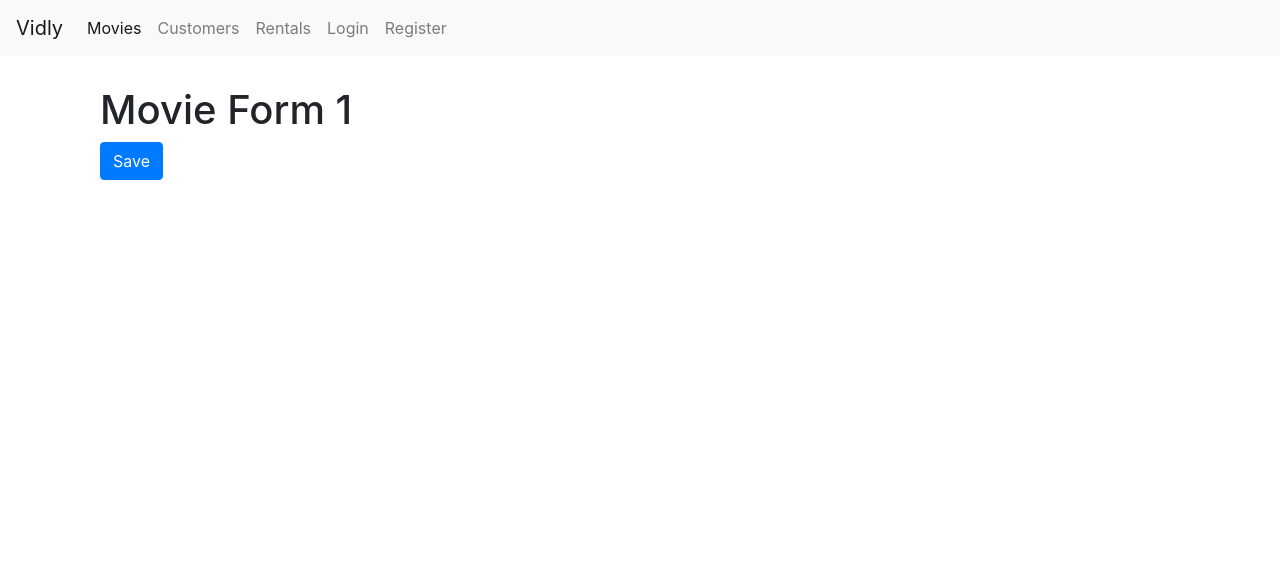
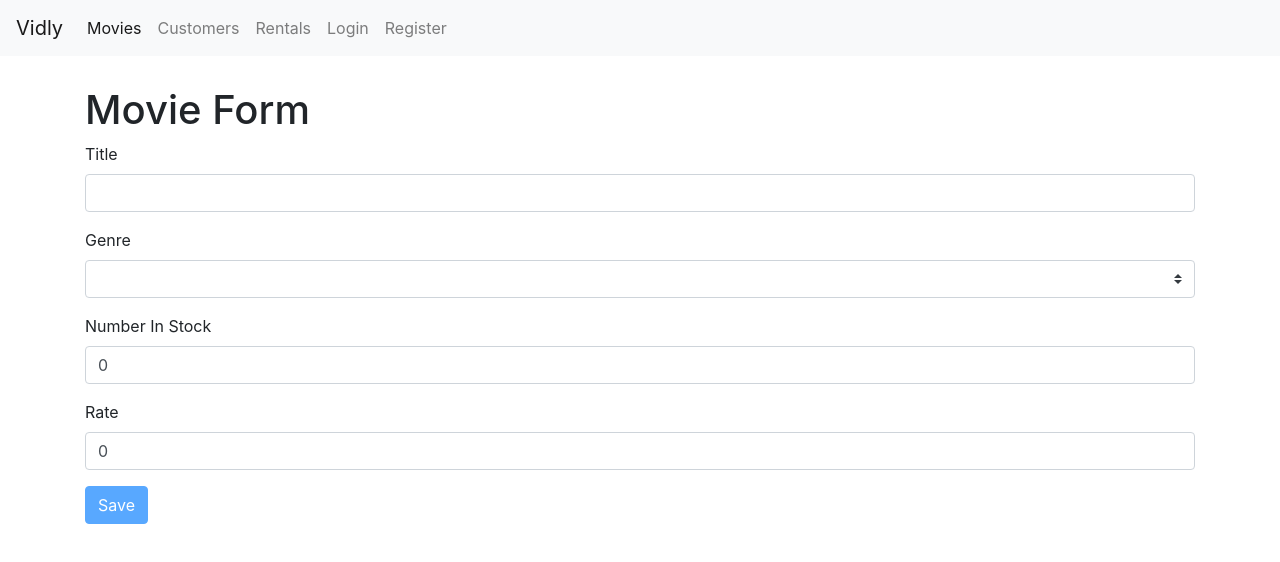
Before and after one commit to Nishith-Savla/vidly, a React (Create React App) app: page /movies/1 in a window 1280 px wide. Shown: the top 562 px of the page. Built offline with nearby package versions, Linux system fonts and the light colour scheme.

Commit message:
Temporary commit (Please do not clone this commit). It will be changed by a force push

```diff
--- a/package.json
+++ b/package.json
@@ -6,9 +6,11 @@
     "@testing-library/jest-dom": "^5.11.4",
     "@testing-library/react": "^11.1.0",
     "@testing-library/user-event": "^12.1.10",
-    "bootstrap": "^4.6.0",
+    "bootstrap": "4.6.0",
     "font-awesome": "4.7.0",
     "joi": "^17.4.0",
+    "jquery": "^3.6.0",
+    "popper.js": "^1.16.1",
     "prop-types": "^15.7.2",
     "react": "^17.0.1",
     "react-dom": "^17.0.1",
--- a/src/App.js
+++ b/src/App.js
@@ -19,6 +19,7 @@ export default class App extends Component {
 					<Switch>
 						<Route path="/register" component={RegistrationForm} />
 						<Route path="/login" component={LoginForm} />
+						<Route path="/movies/new" component={MovieForm} />
 						<Route path="/movies/:id" component={MovieForm} />
 						<Route path="/movies" component={Movies} />
 						<Route path="/customers" component={Customers} />
--- a/src/components/MovieForm.jsx
+++ b/src/components/MovieForm.jsx
@@ -1,12 +1,37 @@
 import React from "react";
+import Joi from "joi";
+import Form from "./common/Form";
 
-export default function MovieForm({ match, history }) {
-	return (
-		<div className="container">
-			<h1>Movie Form {match.params.id}</h1>
-			<button className="btn btn-primary" onClick={() => history.push("/movies")}>
-				Save
-			</button>
-		</div>
-	);
+export default class MovieForm extends Form {
+	state = {
+		data: { title: "", genre: "", numberInStock: 0, dailyRentalRate: 0 },
+		errors: {},
+	};
+
+	schema = {
+		title: Joi.string().label("Title").required(),
+		genre: Joi.string().label("Genre").required(),
+		numberInStock: Joi.number().min(0).label("Number In Stock").required(),
+		dailyRentalRate: Joi.number().min(0).max(10).label("Daily Rental Rate").required(),
+	};
+
+	doSubmit = () => {
+		this.props.history.push("/movies");
+		console.log("Saved");
+	};
+
+	render() {
+		return (
+			<div>
+				<h1>Movie Form</h1>
+				<form onSubmit={this.handleSubmit}>
+					{this.renderInput("title", "Title")}
+					{this.renderDropdown("genre", "Genre", ["Action", "Comedy", "Thriller"])}
+					{this.renderInput("numberInStock", "Number In Stock", "number")}
+					{this.renderInput("dailyRentalRate", "Rate", "number")}
+					{this.renderSubmitButton("Save")}
+				</form>
+			</div>
+		);
+	}
 }
--- a/src/components/Movies.jsx
+++ b/src/components/Movies.jsx
@@ -54,6 +54,10 @@ export default class Movies extends Component {
 		this.setState({ selectedGenre: genre, currentPage: 1 });
 	};
 
+	handleNewMovieBtn = () => {
+		this.props.history.push("/movies/new");
+	};
+
 	getPagedData() {
 		const { currentPage, pageSize, sortColumn, selectedGenre, movies: allMovies } = this.state;
 
@@ -86,6 +90,9 @@ export default class Movies extends Component {
 				</div>
 
 				<div className="col">
+					<button className="btn btn-primary mb-2" onClick={this.handleNewMovieBtn}>
+						New Movie
+					</button>
 					<p>Showing {totalCount} movies from this database</p>
 					<MoviesTable
 						movies={movies}
@@ -94,7 +101,6 @@ export default class Movies extends Component {
 						onDelete={this.handleDelete}
 						sortColumn={this.state.sortColumn}
 					/>
-
 					<Pagination
 						itemsCount={totalCount}
 						pageSize={this.state.pageSize}
--- /dev/null
+++ b/src/components/common/Dropdown.jsx
@@ -0,0 +1,18 @@
+import React from "react";
+
+export default function Dropdown({ name, label, values, onChange, error }) {
+	return (
+		<div className="form-group">
+			<label htmlFor={name}>{label}</label>
+			<select id={name} className="custom-select" onSelect={onChange}>
+				<option value=""></option>
+				{values.map((value) => (
+					<option key={value} value={value}>
+						{value}
+					</option>
+				))}
+			</select>
+			{error && <div className="alert alert-danger">{error}</div>}
+		</div>
+	);
+}
--- a/src/components/common/Form.jsx
+++ b/src/components/common/Form.jsx
@@ -1,6 +1,7 @@
 import { Component } from "react";
 import Joi from "joi";
 import Input from "./Input";
+import Dropdown from "./Dropdown";
 
 export default class Form extends Component {
 	state = {
@@ -36,7 +37,7 @@ export default class Form extends Component {
 		this.doSubmit();
 	};
 
-	handleChange = ({ currentTarget: input }) => {
+	handleChange = ({ target: input }) => {
 		const errors = { ...this.state.errors };
 		const errorMessage = this.validateProperty(input);
 		if (errorMessage) errors[input.name] = errorMessage;
@@ -47,19 +48,29 @@ export default class Form extends Component {
 		this.setState({ data, errors });
 	};
 
-	renderInput(name, label, type = "text", autoComplete = undefined) {
+	renderInput = (name, label, type = "text", autoComplete = undefined) => (
+		<Input
+			type={type}
+			name={name}
+			label={label}
+			value={this.state.data[name]}
+			onChange={this.handleChange}
+			error={this.state.errors[name]}
+			autoComplete={autoComplete}
+		/>
+	);
+
+	renderDropdown = (name, label, values) => {
 		return (
-			<Input
-				type={type}
+			<Dropdown
 				name={name}
 				label={label}
-				value={this.state.data[name]}
+				values={values}
 				onChange={this.handleChange}
 				error={this.state.errors[name]}
-				autoComplete={autoComplete}
 			/>
 		);
-	}
+	};
 
 	renderSubmitButton(label) {
 		return (
```
Also changed, not shown: 1 other file (tests, documents, lock files or other folders).
